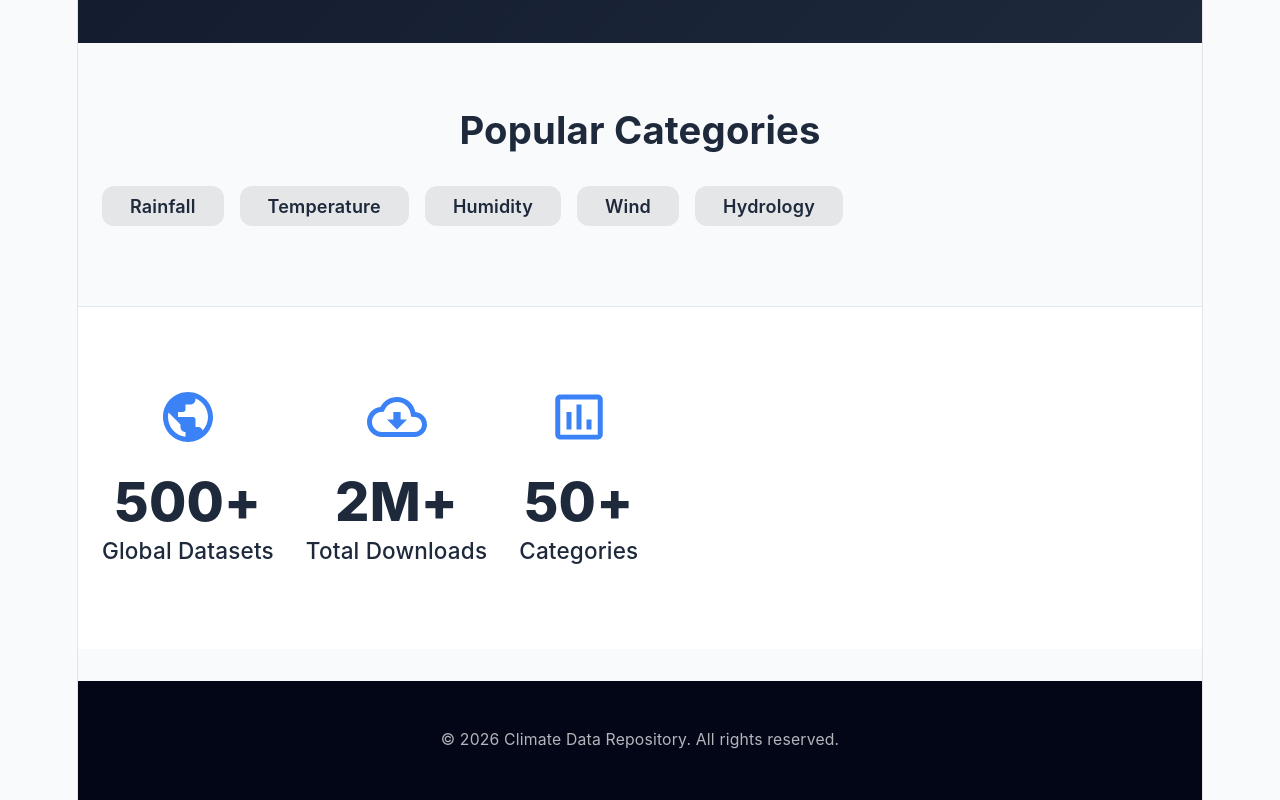
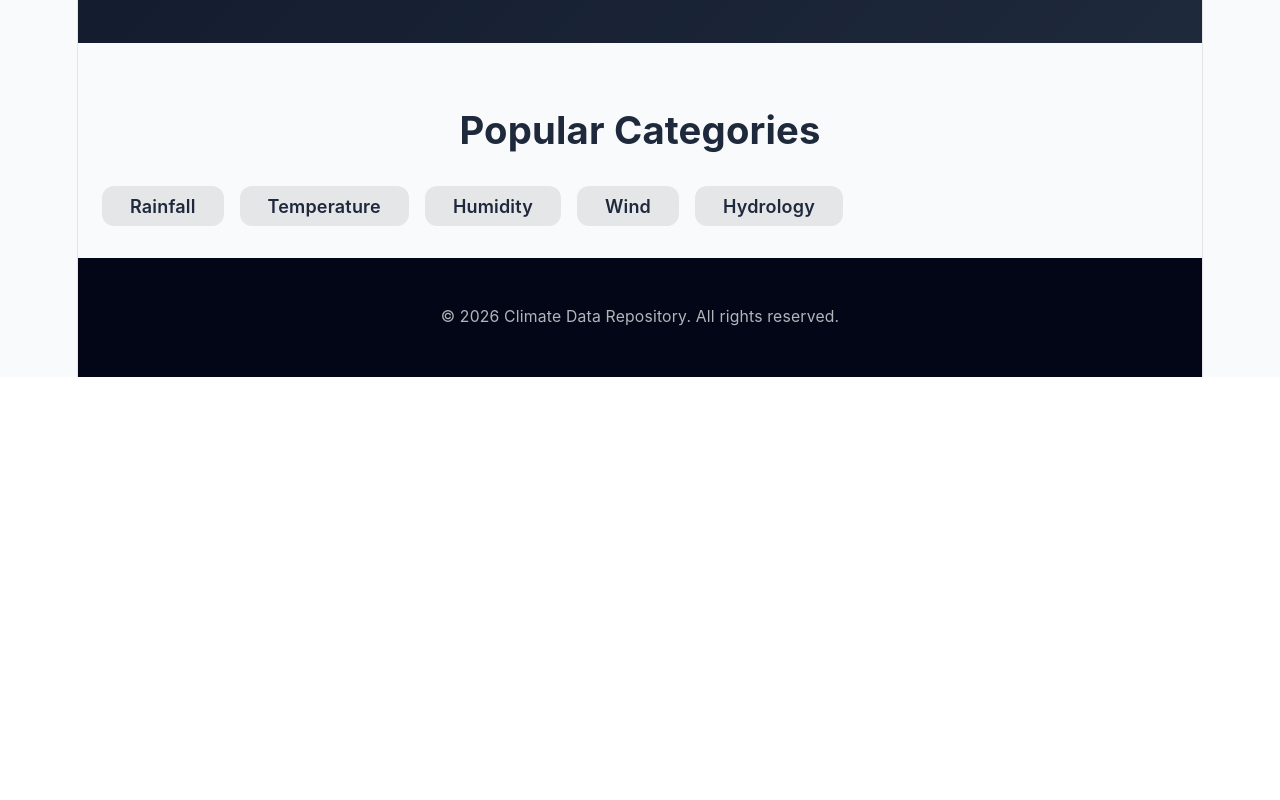
Before and after one commit to KrishnenduChakraborty49/Climate-Data-Repository-Portal, a React (Vite) app in the folder frontend/: page / in a window 1280 px wide. Shown: the part 653-1453 px from the top of the page. After the commit the page ends 1030 px from the top, so only its background shows below. Built offline with nearby package versions, Linux system fonts and the light colour scheme; the HTML template or start-up script is replaced by a standard one.

Commit message:
Remove placeholder statistics from Home page

```diff
--- a/frontend/src/pages/Home.tsx
+++ b/frontend/src/pages/Home.tsx
@@ -65,34 +65,6 @@ const Home: React.FC = () => {
                 </Box>
             </Container>
 
-            {/* Stats Section */}
-            <Box sx={{ bgcolor: 'white', py: 10, mt: 10, borderTop: '1px solid #e2e8f0' }}>
-                <Container maxWidth="xl">
-                    <Grid container spacing={4}>
-                        <Grid item xs={12} md={4}>
-                            <Box sx={{ textAlign: 'center' }}>
-                                <PublicOutlinedIcon sx={{ fontSize: 60, color: 'secondary.main', mb: 2 }} />
-                                <Typography variant="h3" sx={{ fontWeight: 800 }}>500+</Typography>
-                                <Typography variant="h6" color="text.secondary">Global Datasets</Typography>
-                            </Box>
-                        </Grid>
-                        <Grid item xs={12} md={4}>
-                            <Box sx={{ textAlign: 'center' }}>
-                                <CloudDownloadOutlinedIcon sx={{ fontSize: 60, color: 'secondary.main', mb: 2 }} />
-                                <Typography variant="h3" sx={{ fontWeight: 800 }}>2M+</Typography>
-                                <Typography variant="h6" color="text.secondary">Total Downloads</Typography>
-                            </Box>
-                        </Grid>
-                        <Grid item xs={12} md={4}>
-                            <Box sx={{ textAlign: 'center' }}>
-                                <InsertChartOutlinedIcon sx={{ fontSize: 60, color: 'secondary.main', mb: 2 }} />
-                                <Typography variant="h3" sx={{ fontWeight: 800 }}>50+</Typography>
-                                <Typography variant="h6" color="text.secondary">Categories</Typography>
-                            </Box>
-                        </Grid>
-                    </Grid>
-                </Container>
-            </Box>
         </Box>
     );
 };
```
